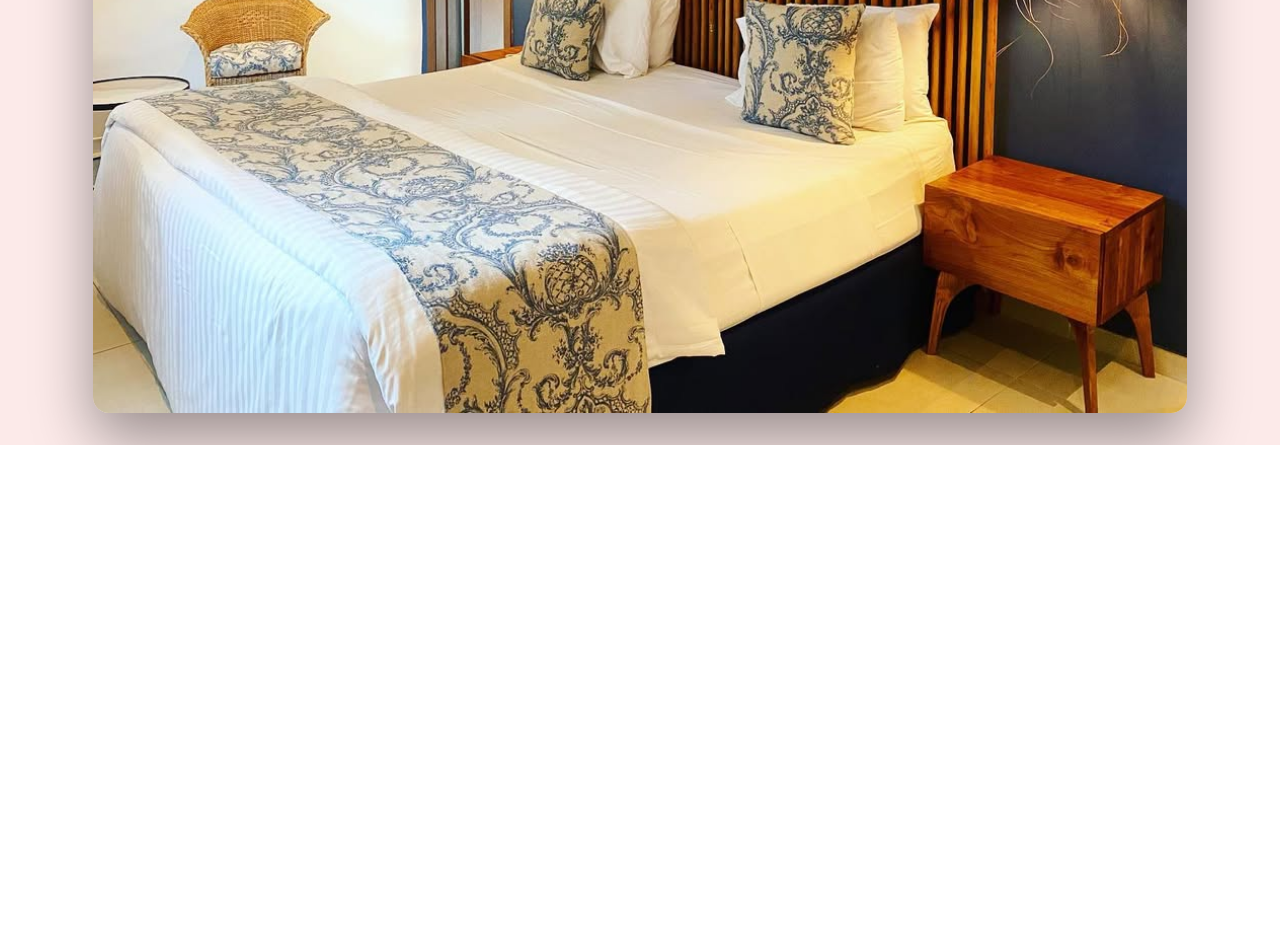
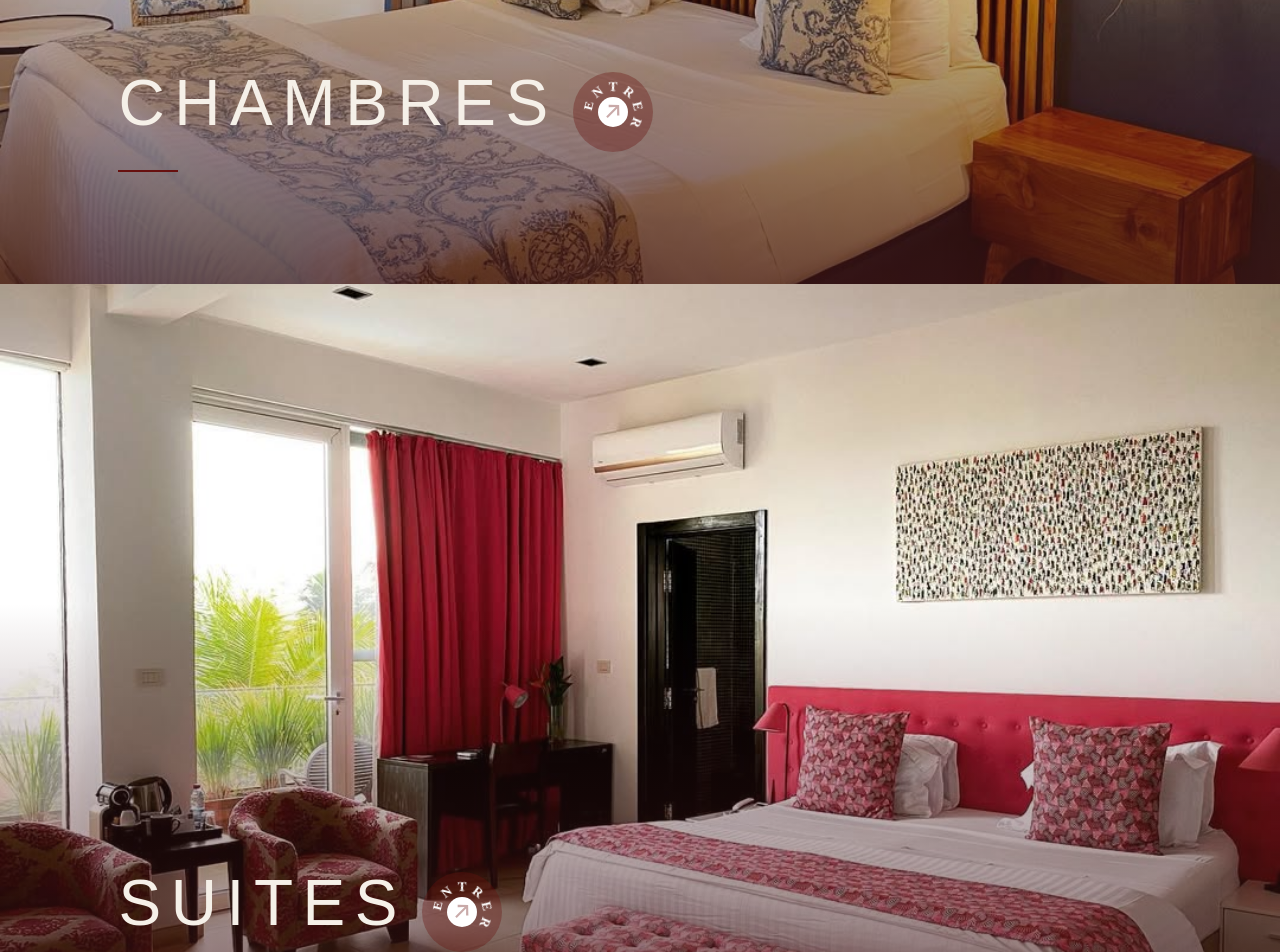
Before and after one commit to Nicanor1999/MaisonROUGE, a Vue app in the folder frontend/: page / in a window 1280 px wide. Shown: the part 2980-3932 px from the top of the page. Before the commit the page ends 3425 px from the top, so only its background shows below. Built offline with nearby package versions, Linux system fonts and the light colour scheme; a web font is replaced by a local one.

Commit message:
feat(assets): auto-save 2026-06-17 23:00

```diff
--- a/frontend/src/views/Homee.vue
+++ b/frontend/src/views/Homee.vue
@@ -109,7 +109,122 @@
     </div>
     <div class="secondSection">
       <div class="card">
-        <img src="@/assets/pictures/photo10.jpg" alt="">
+        <img src="@/assets/pictures/photo10.jpg" alt="" />
+        <div class="titleContainer">
+          <div class="title">CHAMBRES</div>
+          <div class="specialButton">
+            <!-- From Uiverse.io by Creatlydev -->
+            <button class="button">
+              <p class="button__text">
+                <span style="--index: 0">E</span>
+                <span style="--index: 1"></span>
+                <span style="--index: 2">N</span>
+                <span style="--index: 3"></span>
+                <span style="--index: 4">T</span>
+                <span style="--index: 5"></span>
+                <span style="--index: 6">R</span>
+                <span style="--index: 7"></span>
+                <span style="--index: 8">E</span>
+                <span style="--index: 9"></span>
+                <span style="--index: 10">R</span>
+                <span style="--index: 11"></span>
+                <span style="--index: 12"></span>
+                <span style="--index: 13"></span>
+                <span style="--index: 14"></span>
+                <span style="--index: 15"></span>
+                <!-- <span style="--index: 16">E</span> -->
+                <!-- <span style="--index: 17">N</span> -->
+              </p>
+
+              <div class="button__circle">
+                <svg
+                  viewBox="0 0 14 15"
+                  fill="none"
+                  xmlns="http://www.w3.org/2000/svg"
+                  class="button__icon"
+                  width="14"
+                >
+                  <path
+                    d="M13.376 11.552l-.264-10.44-10.44-.24.024 2.28 6.96-.048L.2 12.56l1.488 1.488 9.432-9.432-.048 6.912 2.304.024z"
+                    fill="currentColor"
+                  ></path>
+                </svg>
+
+                <svg
+                  viewBox="0 0 14 15"
+                  fill="none"
+                  width="14"
+                  xmlns="http://www.w3.org/2000/svg"
+                  class="button__icon button__icon--copy"
+                >
+                  <path
+                    d="M13.376 11.552l-.264-10.44-10.44-.24.024 2.28 6.96-.048L.2 12.56l1.488 1.488 9.432-9.432-.048 6.912 2.304.024z"
+                    fill="currentColor"
+                  ></path>
+                </svg>
+              </div>
+            </button>
+          </div>
+        </div>
+      </div>
+      <div class="card secondCard">
+        <img src="@/assets/pictures/photo12.jpg" alt="" />
+        <div class="titleContainer">
+          <div class="title">SUITES</div>
+          <div class="specialButton">
+            <!-- From Uiverse.io by Creatlydev -->
+            <button class="button">
+              <p class="button__text">
+                <span style="--index: 0">E</span>
+                <span style="--index: 1"></span>
+                <span style="--index: 2">N</span>
+                <span style="--index: 3"></span>
+                <span style="--index: 4">T</span>
+                <span style="--index: 5"></span>
+                <span style="--index: 6">R</span>
+                <span style="--index: 7"></span>
+                <span style="--index: 8">E</span>
+                <span style="--index: 9"></span>
+                <span style="--index: 10">R</span>
+                <span style="--index: 11"></span>
+                <span style="--index: 12"></span>
+                <span style="--index: 13"></span>
+                <span style="--index: 14"></span>
+                <span style="--index: 15"></span>
+                <!-- <span style="--index: 16">E</span> -->
+                <!-- <span style="--index: 17">N</span> -->
+              </p>
+
+              <div class="button__circle">
+                <svg
+                  viewBox="0 0 14 15"
+                  fill="none"
+                  xmlns="http://www.w3.org/2000/svg"
+                  class="button__icon"
+                  width="14"
+                >
+                  <path
+                    d="M13.376 11.552l-.264-10.44-10.44-.24.024 2.28 6.96-.048L.2 12.56l1.488 1.488 9.432-9.432-.048 6.912 2.304.024z"
+                    fill="currentColor"
+                  ></path>
+                </svg>
+
+                <svg
+                  viewBox="0 0 14 15"
+                  fill="none"
+                  width="14"
+                  xmlns="http://www.w3.org/2000/svg"
+                  class="button__icon button__icon--copy"
+                >
+                  <path
+                    d="M13.376 11.552l-.264-10.44-10.44-.24.024 2.28 6.96-.048L.2 12.56l1.488 1.488 9.432-9.432-.048 6.912 2.304.024z"
+                    fill="currentColor"
+                  ></path>
+                </svg>
+              </div>
+            </button>
+          </div>
+        </div>
       </div>
     </div>
   </div>
@@ -472,22 +587,48 @@ export default {
 }
 
 .secondSection {
-  min-height: 100vh;
+  height: 200vh;
   width: 100%;
   display: flex;
+  flex-direction: column;
   align-items: center;
-  justify-content: center;
-  padding: 2rem;
+  justify-content: space-between;
+  // padding: 2rem;
+  // position: relative;
 }
 
 .secondSection .card {
-  width: 90%;
-  max-width: 1200px;
-  aspect-ratio: 1080 / 885; /* Matches photo10.jpg's exact proportions */
+  width: 100%;
+  height: 50%;
+  // background-color: #7a2e2e;
+  // max-width: 1200px;
+  // aspect-ratio: 1080 / 885; /* Matches photo10.jpg's exact proportions */
+  // position: absolute;
+  display: flex;
+  align-items: center;
+  overflow: hidden;
   position: relative;
-  overflow: hidden;
-  border-radius: 16px;
-  box-shadow: 0 25px 60px rgba(0, 0, 0, 0.4);
+  z-index: 1;
+}
+
+.secondSection .secondCard{
+  position: sticky;
+  z-index: 2;
+}
+
+
+
+.secondSection .card::after {
+  content: "";
+  position: absolute;
+  inset: 0;
+  background: linear-gradient(
+    to top,
+    rgba(62, 20, 20, 0.75) 0%,
+    rgba(62, 20, 20, 0) 60%
+  );
+  z-index: 2;
+  pointer-events: none;
 }
 
 .secondSection .card img {
@@ -497,7 +638,41 @@ export default {
   width: 100%;
   height: 100%;
   object-fit: cover; /* Fills perfectly, no distortion */
+  // display: block;
+  object-position: center;
+}
+
+.secondSection .card .titleContainer {
+  height: auto;
+  width: auto;
+  position: absolute;
+  bottom: 12%;
+  left: 8%;
+  z-index: 3;
+  display: flex;
+  align-items: center;
+  gap: 15px;
+  padding: 1rem;
+  background: transparent;
+}
+
+.secondSection .card .titleContainer .title {
+  font-size: 4rem;
+  color: #f5f0e8;
+  letter-spacing: 0.15em;
+  text-transform: uppercase;
+  font-family: "Futura LT", sans-serif;
+  font-weight: 300;
+  position: relative;
+}
+
+.secondSection .card .titleContainer .title::after {
+  content: "";
   display: block;
+  width: 60px;
+  height: 2px;
+  background-color: var(--primary);
+  margin-top: 1rem;
 }
 
 .font {
@@ -507,7 +682,7 @@ export default {
   // font-weight: ;
 }
 
-.specialButton {
+.bioPart .specialButton {
   // padding-left: 2rem;
   position: absolute;
   bottom: 0.8rem;
@@ -515,7 +690,7 @@ export default {
 }
 
 /* From Uiverse.io by Creatlydev */
-.specialButton .button {
+.bioPart .specialButton .button {
   cursor: pointer;
   border: none;
   background: var(--primary-variant);
@@ -533,7 +708,7 @@ export default {
   font-weight: 600;
 }
 
-.specialButton .button__text {
+.bioPart .specialButton .button__text {
   position: absolute;
   inset: 0;
   animation: text-rotation 8s linear infinite;
@@ -545,7 +720,7 @@ export default {
   }
 }
 
-.specialButton .button__circle {
+.bioPart .specialButton .button__circle {
   position: relative;
   width: 40px;
   height: 40px;
@@ -558,26 +733,107 @@ export default {
   justify-content: center;
 }
 
-.specialButton .button__icon--copy {
+.bioPart .specialButton .button__icon--copy {
   position: absolute;
   transform: translate(-150%, 150%);
 }
 
-.specialButton .button:hover {
+.bioPart .specialButton .button:hover {
   background: var(--primary);
   transform: scale(1.05);
 }
 
-.specialButton .button:hover .button__icon {
+.bioPart .specialButton .button:hover .button__icon {
   color: var(--primary);
 }
 
-.specialButton .button:hover .button__icon:first-child {
+.bioPart .specialButton .button:hover .button__icon:first-child {
   transition: transform 0.3s ease-in-out;
   transform: translate(150%, -150%);
 }
 
-.specialButton .button:hover .button__icon--copy {
+.bioPart .specialButton .button:hover .button__icon--copy {
+  transition: transform 0.3s ease-in-out 0.1s;
+  transform: translate(0);
+}
+
+@keyframes text-rotation {
+  to {
+    rotate: 360deg;
+  }
+}
+
+.titleContainer .specialButton {
+  // padding-left: 2rem;
+  // position: absolute;
+  // bottom: 1.5rem;
+  // right: 5rem;
+}
+
+/* From Uiverse.io by Creatlydev */
+.titleContainer .specialButton .button {
+  cursor: pointer;
+  border: none;
+  background: var(--primary-variant);
+  color: #fff;
+  width: 80px;
+  height: 80px;
+  border-radius: 50%;
+  overflow: hidden;
+  position: relative;
+  display: grid;
+  place-content: center;
+  transition:
+    background 300ms,
+    transform 200ms;
+  font-weight: 600;
+}
+
+.titleContainer .specialButton .button__text {
+  position: absolute;
+  inset: 0;
+  animation: text-rotation 8s linear infinite;
+
+  > span {
+    position: absolute;
+    transform: rotate(calc(19deg * var(--index)));
+    inset: 7px;
+  }
+}
+
+.titleContainer .specialButton .button__circle {
+  position: relative;
+  width: 30px;
+  height: 30px;
+  overflow: hidden;
+  background: #fff;
+  color: var(--primary-variant);
+  border-radius: 50%;
+  display: flex;
+  align-items: center;
+  justify-content: center;
+}
+
+.titleContainer .specialButton .button__icon--copy {
+  position: absolute;
+  transform: translate(-150%, 150%);
+}
+
+.titleContainer .specialButton .button:hover {
+  background: var(--primary);
+  transform: scale(1.05);
+}
+
+.titleContainer .specialButton .button:hover .button__icon {
+  color: var(--primary);
+}
+
+.titleContainer .specialButton .button:hover .button__icon:first-child {
+  transition: transform 0.3s ease-in-out;
+  transform: translate(150%, -150%);
+}
+
+.titleContainer .specialButton .button:hover .button__icon--copy {
   transition: transform 0.3s ease-in-out 0.1s;
   transform: translate(0);
 }
```
Also changed, not shown: frontend/src/assets/pictures/photo12.jpg (added).
